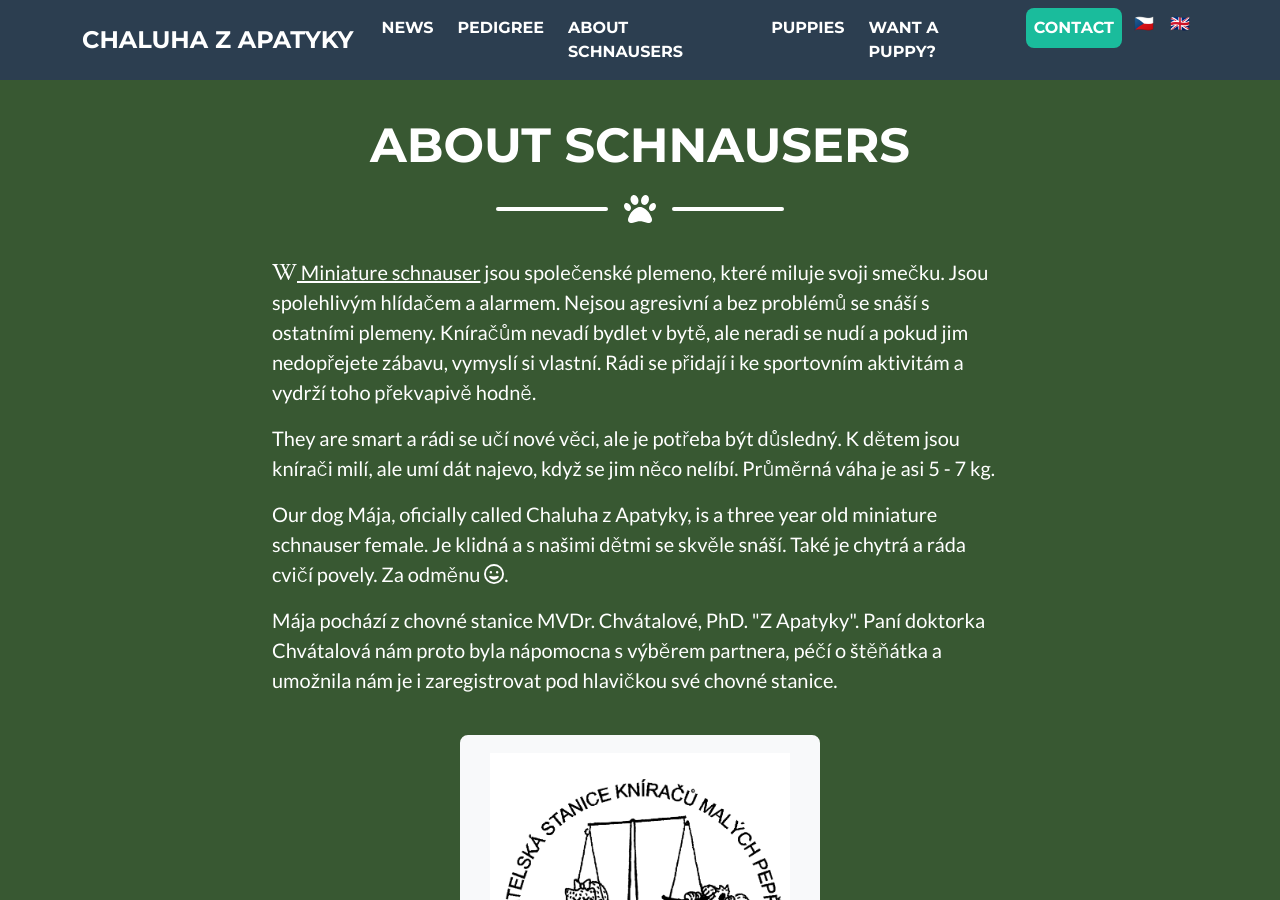
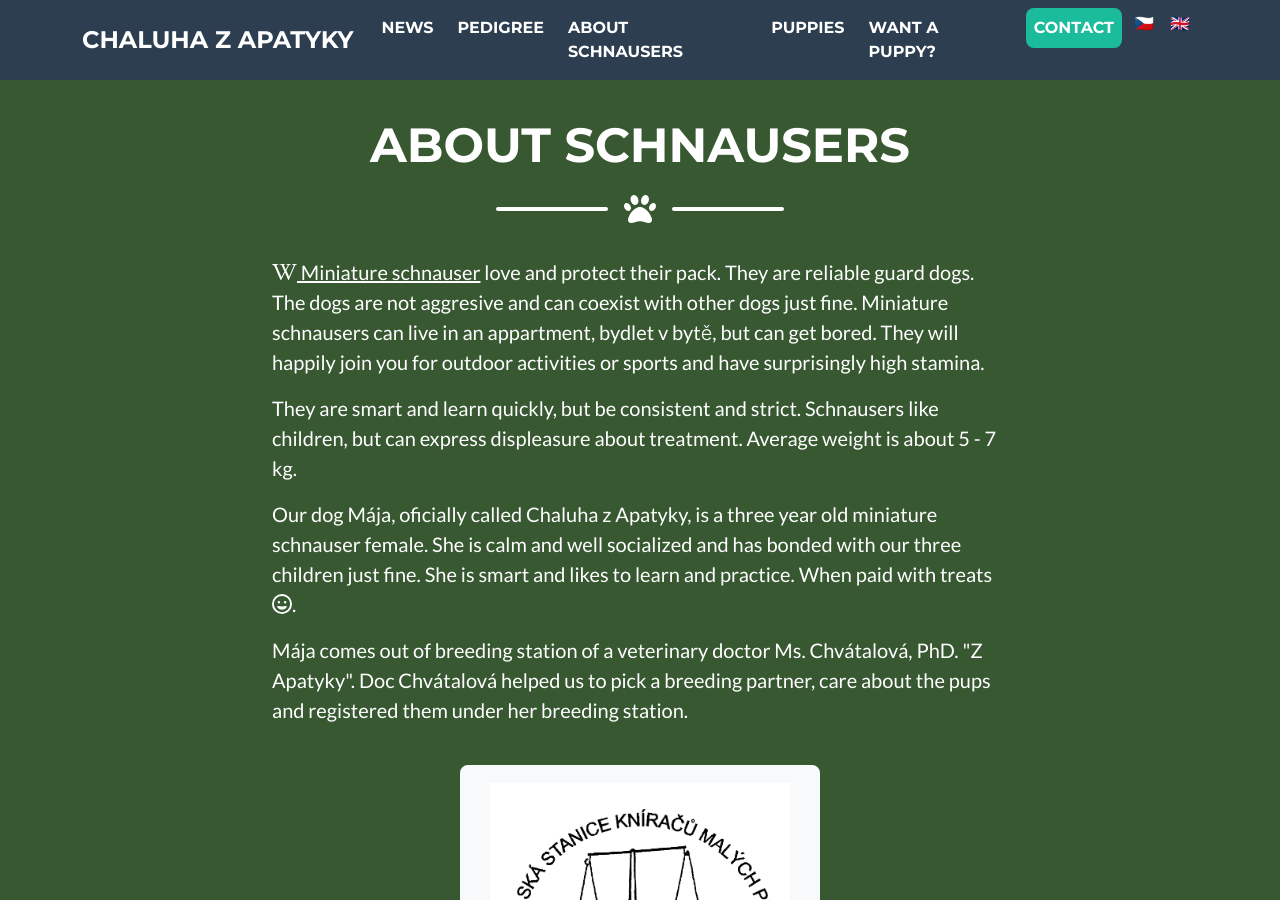
Before and after one commit to MarSik/chaluha.cz, a Jekyll site: the page built from en.html, in a window 1280 px wide and 900 px high, scrolled down 1468 px. Built offline with Jekyll 4.4.1, drawn with Linux system fonts in a browser that asks for light colours; nearby versions of some CDN libraries.

Commit message:
Fix translation

```diff
--- a/_includes/about-en.html
+++ b/_includes/about-en.html
@@ -1,12 +1,12 @@
                 <div class="row">
                     <div class="col-lg-8 ms-auto me-auto">
-                    <p class="lead"><a href="https://en.wikipedia.org/wiki/Miniature_Schnauzer"><i class="fa-brands fa-wikipedia-w"></i> Miniature schnauser</a> jsou společenské plemeno, které miluje svoji smečku. Jsou spolehlivým hlídačem a alarmem. Nejsou agresivní a bez problémů se snáší s ostatními plemeny. Kníračům nevadí bydlet v bytě, ale neradi se nudí a pokud jim nedopřejete zábavu, vymyslí si vlastní. Rádi se přidají i ke sportovním aktivitám a vydrží toho překvapivě hodně.</p>
-                    <p class="lead">They are smart a rádi se učí nové věci, ale je potřeba být důsledný. K dětem jsou knírači milí, ale umí dát najevo, když se jim něco nelíbí. Průměrná váha je asi 5 - 7 kg.</p>
+                    <p class="lead"><a href="https://en.wikipedia.org/wiki/Miniature_Schnauzer"><i class="fa-brands fa-wikipedia-w"></i> Miniature schnauser</a> love and protect their pack. They are reliable guard dogs. The dogs are not aggresive and can coexist with other dogs just fine. Miniature schnausers can live in an appartment, bydlet v bytě, but can get bored. They will happily join you for outdoor activities or sports and have surprisingly high stamina.</p>
+                    <p class="lead">They are smart and learn quickly, but be consistent and strict. Schnausers like children, but can express displeasure about treatment. Average weight is about 5 - 7 kg.</p>
                     </div>
                 </div>
                 <div class="row">
                     <div class="col-lg-8 ms-auto me-auto">
-                    <p class="lead">Our dog Mája, oficially called Chaluha z Apatyky, is a three year old miniature schnauser female. Je klidná a s našimi dětmi se skvěle snáší. Také je chytrá a ráda cvičí povely. Za odměnu <i class="fa-regular fa-face-grin"></i>.</p>
-                    <p class="lead">Mája pochází z chovné stanice MVDr. Chvátalové, PhD. "Z Apatyky". Paní doktorka Chvátalová nám proto byla nápomocna s výběrem partnera, péčí o štěňátka a umožnila nám je i zaregistrovat pod hlavičkou své chovné stanice.</p>
+                    <p class="lead">Our dog Mája, oficially called Chaluha z Apatyky, is a three year old miniature schnauser female. She is calm and well socialized and has bonded with our three children just fine. She is smart and likes to learn and practice. When paid with treats <i class="fa-regular fa-face-grin"></i>.</p>
+                    <p class="lead">Mája comes out of breeding station of a veterinary doctor Ms. Chvátalová, PhD. "Z Apatyky". Doc Chvátalová helped us to pick a breeding partner, care about the pups and registered them under her breeding station.</p>
                     </div>
                 </div>
```
